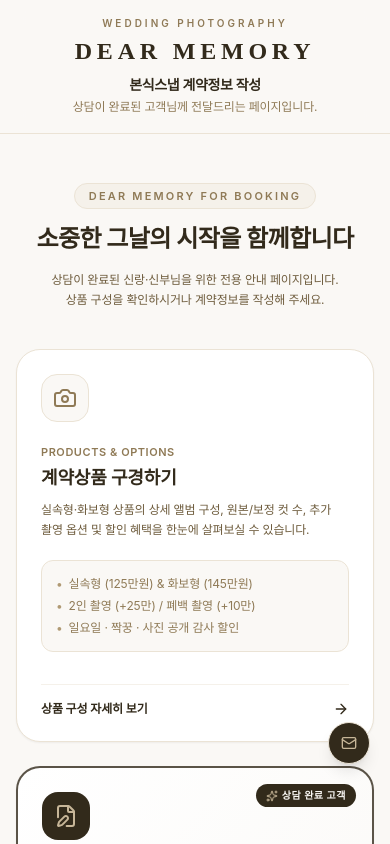
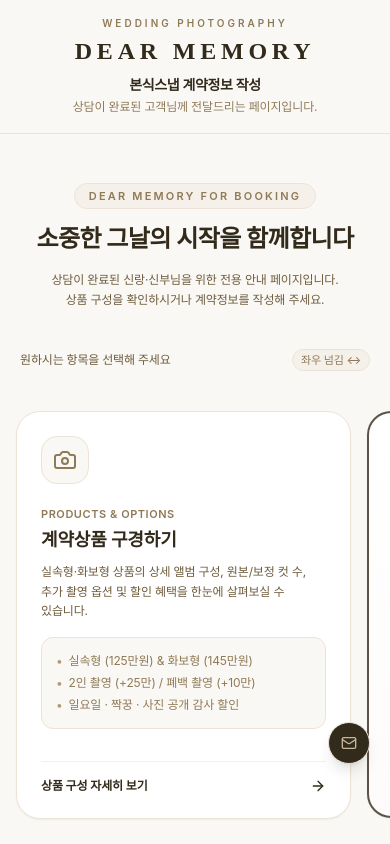
Before and after one commit to mkstory-lab/Dear_Memory_Booking, a Next.js app: page / in a window 390 px wide. Shown: the top 844 px of the page. Built offline with nearby package versions, Linux system fonts and the light colour scheme; a web font is replaced by a local one.

Commit message:
feat: enhance mobile UX with horizontal snap-scroll cards for landing & products

```diff
--- a/src/app/globals.css
+++ b/src/app/globals.css
@@ -34,6 +34,16 @@ body {
   background: #B09A74;
 }
 
+/* 모바일 가로 스크롤바 숨김 및 부드러운 스냅 스와이프 */
+.no-scrollbar::-webkit-scrollbar {
+  display: none;
+}
+.no-scrollbar {
+  -ms-overflow-style: none;
+  scrollbar-width: none;
+  -webkit-overflow-scrolling: touch;
+}
+
 /* A4 계약서 인쇄 및 PDF 저장 전용 스타일 */
 @media print {
   body {
--- a/src/components/catalog/ProductCatalogView.tsx
+++ b/src/components/catalog/ProductCatalogView.tsx
@@ -43,14 +43,22 @@ export const ProductCatalogView: React.FC<ProductCatalogViewProps> = ({
       </div>
 
       {/* 1. 상품 비교 카드 (실속형 vs 화보형) */}
-      <div className="grid grid-cols-1 md:grid-cols-2 gap-6 items-stretch">
+      {/* 모바일 전용 좌우 비교 안내 힌트 */}
+      <div className="flex md:hidden items-center justify-between text-xs text-[#8F7A56] px-1 -mb-1">
+        <span className="font-semibold text-[#322A1B]">실속형 vs 화보형 비교</span>
+        <span className="text-[11px] bg-[#F5F1EA] text-[#8F7A56] px-2 py-0.5 rounded-full border border-[#EBE3D5] flex items-center gap-1 font-medium">
+          좌우 넘김 ↔
+        </span>
+      </div>
+
+      <div className="flex md:grid md:grid-cols-2 gap-4 md:gap-6 overflow-x-auto md:overflow-visible snap-x snap-mandatory no-scrollbar pb-3 px-4 -mx-4 md:px-0 md:mx-0 items-stretch">
         {PRODUCTS_CONFIG.map((product) => {
           const isPlus = product.isPlusPackage;
 
           return (
             <div
               key={product.id}
-              className={`bg-white border ${
+              className={`w-[88vw] sm:w-[380px] md:w-auto shrink-0 snap-center bg-white border ${
                 isPlus ? 'border-[#B09A74] shadow-md ring-1 ring-[#B09A74]/30' : 'border-[#EBE3D5] shadow-sm'
               } rounded-3xl p-6 sm:p-8 flex flex-col justify-between relative overflow-hidden`}
             >
--- a/src/components/contract-form/ProductSelectSection.tsx
+++ b/src/components/contract-form/ProductSelectSection.tsx
@@ -24,7 +24,15 @@ export const ProductSelectSection: React.FC<ProductSelectSectionProps> = ({
         </p>
       </div>
 
-      <div className="grid grid-cols-1 md:grid-cols-2 gap-4 items-stretch">
+      {/* 모바일 전용 좌우 선택 안내 힌트 */}
+      <div className="flex md:hidden items-center justify-between text-xs text-[#8F7A56] px-1 -mb-2">
+        <span>상품을 터치하여 선택해 주세요</span>
+        <span className="text-[11px] bg-[#F5F1EA] text-[#8F7A56] px-2 py-0.5 rounded-full border border-[#EBE3D5] flex items-center gap-1 font-medium">
+          좌우 넘김 ↔
+        </span>
+      </div>
+
+      <div className="flex md:grid md:grid-cols-2 gap-3 md:gap-4 overflow-x-auto md:overflow-visible snap-x snap-mandatory no-scrollbar pb-3 px-4 -mx-4 md:px-0 md:mx-0 items-stretch">
         {PRODUCTS_CONFIG.map((product) => {
           const isSelected = selectedProductId === product.id;
           const isPlus = product.isPlusPackage;
@@ -33,7 +41,7 @@ export const ProductSelectSection: React.FC<ProductSelectSectionProps> = ({
             <div
               key={product.id}
               onClick={() => onSelect(product.id)}
-              className={`cursor-pointer rounded-2xl p-5 sm:p-6 transition-all relative border flex flex-col justify-between ${
+              className={`w-[88vw] sm:w-[360px] md:w-auto shrink-0 snap-center cursor-pointer rounded-2xl p-5 sm:p-6 transition-all relative border flex flex-col justify-between ${
                 isSelected
                   ? 'border-[#322A1B] bg-[#FFFFFF] shadow-md ring-2 ring-[#322A1B]/10'
                   : 'border-[#EBE3D5] bg-[#FFFFFF]/70 hover:border-[#C7B698] hover:bg-[#FFFFFF]'
--- a/src/components/home/HomeLandingView.tsx
+++ b/src/components/home/HomeLandingView.tsx
@@ -28,12 +28,20 @@ export const HomeLandingView: React.FC<HomeLandingViewProps> = ({
 
       {/* 2대 선택 카드: 계약상품 구경하기 vs 계약정보 작성하기 */}
       {/* 2대 선택 카드: 계약상품 구경하기 vs 계약정보 작성하기 */}
-      <div className="grid grid-cols-1 md:grid-cols-2 gap-6 items-stretch">
+      {/* 모바일 전용 좌우 안내 힌트 */}
+      <div className="flex md:hidden items-center justify-between text-xs text-[#8F7A56] px-1 -mb-1">
+        <span className="font-medium text-[#6E5C3D]">원하시는 항목을 선택해 주세요</span>
+        <span className="text-[11px] bg-[#F5F1EA] text-[#8F7A56] px-2 py-0.5 rounded-full border border-[#EBE3D5] flex items-center gap-1 font-medium">
+          좌우 넘김 ↔
+        </span>
+      </div>
+
+      <div className="flex md:grid md:grid-cols-2 gap-4 md:gap-6 overflow-x-auto md:overflow-visible snap-x snap-mandatory no-scrollbar pb-3 px-4 -mx-4 md:px-0 md:mx-0 items-stretch">
 
         {/* 카드 1: 계약상품 구경하기 */}
         <div
           onClick={onSelectCatalog}
-          className="group cursor-pointer bg-[#FFFFFF] border border-[#EBE3D5] hover:border-[#322A1B] rounded-3xl p-6 sm:p-8 transition-all duration-300 shadow-sm hover:shadow-md flex flex-col justify-between h-full relative overflow-hidden"
+          className="w-[86vw] sm:w-[360px] md:w-auto shrink-0 snap-center group cursor-pointer bg-[#FFFFFF] border border-[#EBE3D5] hover:border-[#322A1B] rounded-3xl p-6 sm:p-8 transition-all duration-300 shadow-sm hover:shadow-md flex flex-col justify-between h-full relative overflow-hidden"
         >
           <div className="space-y-4">
             <div className="w-12 h-12 rounded-2xl bg-[#FAF8F5] border border-[#EBE3D5] flex items-center justify-center text-[#8F7A56] group-hover:bg-[#322A1B] group-hover:text-[#FAF8F5] transition-colors">
@@ -78,7 +86,7 @@ export const HomeLandingView: React.FC<HomeLandingViewProps> = ({
         {/* 카드 2: 계약정보 작성하기 */}
         <div
           onClick={onSelectApply}
-          className="group cursor-pointer bg-[#FFFFFF] border-2 border-[#322A1B]/80 hover:border-[#322A1B] rounded-3xl p-6 sm:p-8 transition-all duration-300 shadow-sm hover:shadow-md flex flex-col justify-between h-full relative overflow-hidden bg-gradient-to-br from-[#FFFFFF] to-[#FAF8F5]"
+          className="w-[86vw] sm:w-[360px] md:w-auto shrink-0 snap-center group cursor-pointer bg-[#FFFFFF] border-2 border-[#322A1B]/80 hover:border-[#322A1B] rounded-3xl p-6 sm:p-8 transition-all duration-300 shadow-sm hover:shadow-md flex flex-col justify-between h-full relative overflow-hidden bg-gradient-to-br from-[#FFFFFF] to-[#FAF8F5]"
         >
           {/* 상단 추천 뱃지 */}
           <div className="absolute top-4 right-4">
```
Also changed, not shown: 1 other file (tests, documents, lock files or other folders).
